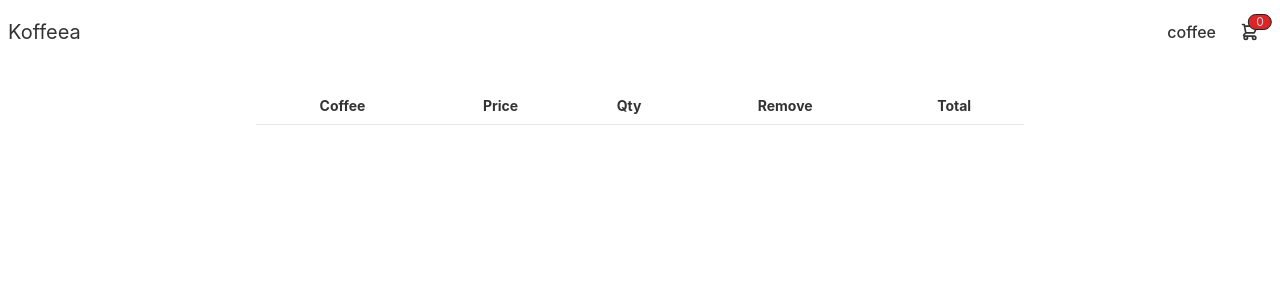
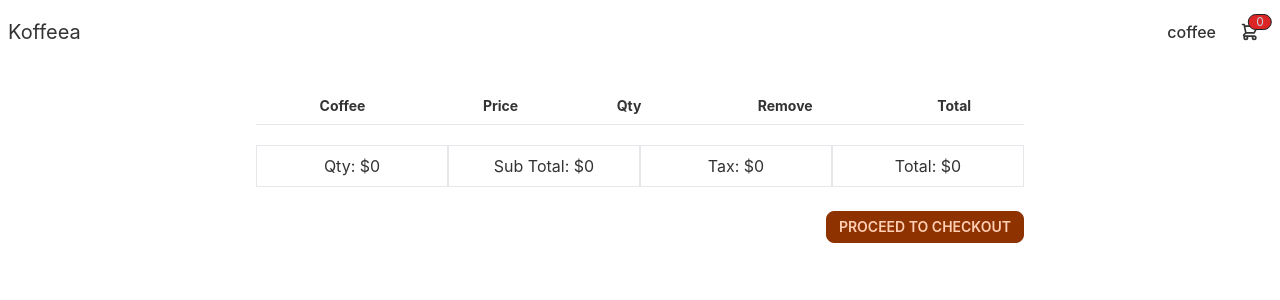
Before and after one commit to shahadat2772/coffee-house-it, a React (Create React App) app: page /cart in a window 1280 px wide. Shown: the top 300 px of the page. Built offline with nearby package versions, Linux system fonts and the light colour scheme.

Commit message:
calculated grand total sub total in cart

```diff
--- a/src/components/Cart/Cart.js
+++ b/src/components/Cart/Cart.js
@@ -26,6 +26,15 @@ const Cart = ({ cart, setCart }) => {
     updatedCart = cart.filter((cartItem) => cartItem.id != id);
     setCart([...updatedCart]);
   };
+
+  let qty = 0;
+  let subTotal = 0;
+  cart.forEach((item) => {
+    qty = qty + item.quantity;
+    subTotal = subTotal + item.quantity * item.price;
+  });
+  let tax = Number((subTotal * 0.01).toFixed(2));
+  let total = Number((subTotal + tax).toFixed(2));
 
   return (
     <div>
@@ -96,6 +105,18 @@ const Cart = ({ cart, setCart }) => {
           </tbody>
         </table>
       </div>
+      {/* Calculation and proceed */}
+      <div className="max-w-3xl mx-auto">
+        <section className="mt-5 grid md:grid-cols-4 grid-cols-2 overflow-x-auto">
+          <article className="py-2 px-4 border">Qty: ${qty}</article>
+          <article className="py-2 px-4 border">Sub Total: ${subTotal}</article>
+          <article className="py-2 px-4 border">Tax: ${tax}</article>
+          <article className="py-2 px-4 border">Total: ${total}</article>
+        </section>
+        <button className="btn btn-sm btn-secondary block ml-auto mt-6">
+          Proceed to checkout
+        </button>
+      </div>
     </div>
   );
 };
```
